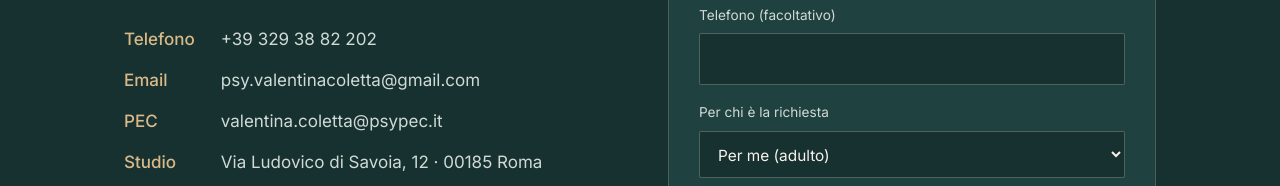
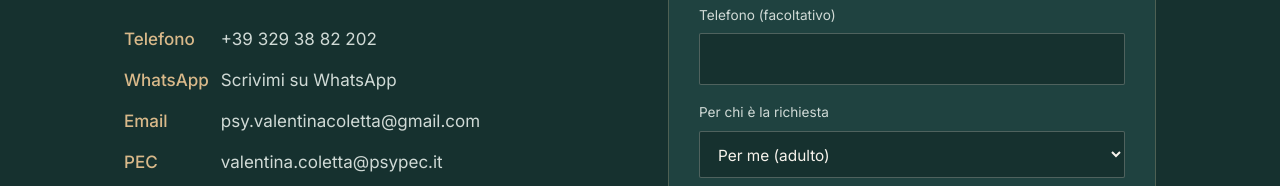
Before and after one commit to psyvalentinacoletta-boop/colettapsy, a plain HTML site: page index.html in a window 1280 px wide. Shown: the part 4618-4804 px from the top of the page. Drawn offline with Linux system fonts and the light colour scheme.

Commit message:
Aggiunge link WhatsApp nei contatti
Co-Authored-By: Claude Sonnet 5.5 <noreply@anthropic.com>
Claude-Session: https://claude.ai/code/session_01Y23d31Zbr4X3VBvDUjwfQ8

```diff
--- a/index.html
+++ b/index.html
@@ -261,6 +261,7 @@
       <p>Scrivimi per un primo contatto. Le informazioni che invii sono coperte da riservatezza. Per urgenze cliniche non utilizzare il modulo: rivolgiti al 112 o al pronto soccorso più vicino.</p>
       <ul class="info">
         <li><b>Telefono</b> <a href="tel:+393293882202" style="text-decoration:none">+39 329 38 82 202</a></li>
+        <li><b>WhatsApp</b> <a href="https://wa.me/393293882202" target="_blank" rel="noopener" style="text-decoration:none">Scrivimi su WhatsApp</a></li>
         <li><b>Email</b> <a href="mailto:psy.valentinacoletta@gmail.com" style="text-decoration:none">psy.valentinacoletta@gmail.com</a></li>
         <li><b>PEC</b> <a href="mailto:valentina.coletta@psypec.it" style="text-decoration:none">valentina.coletta@psypec.it</a></li>
         <li><b>Studio</b> Via Ludovico di Savoia, 12 · 00185 Roma</li>
```
